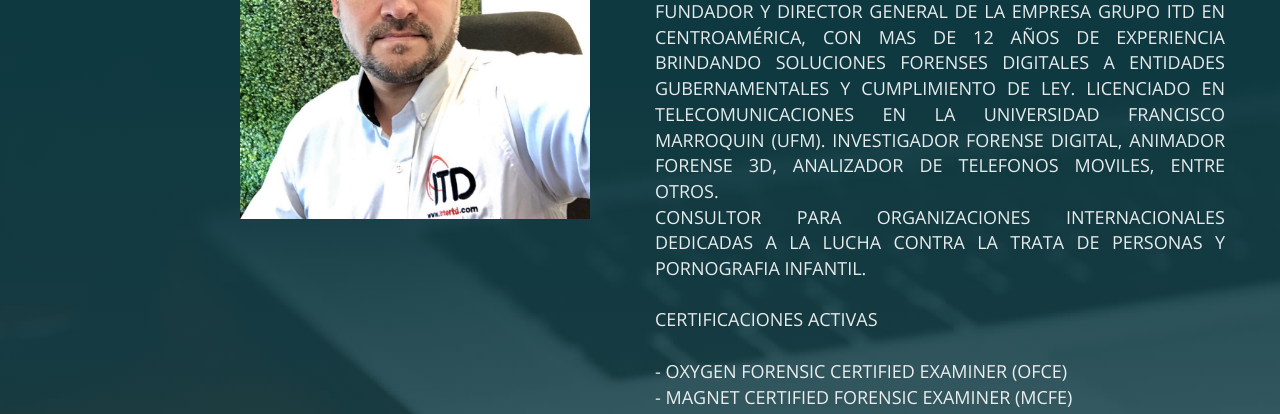
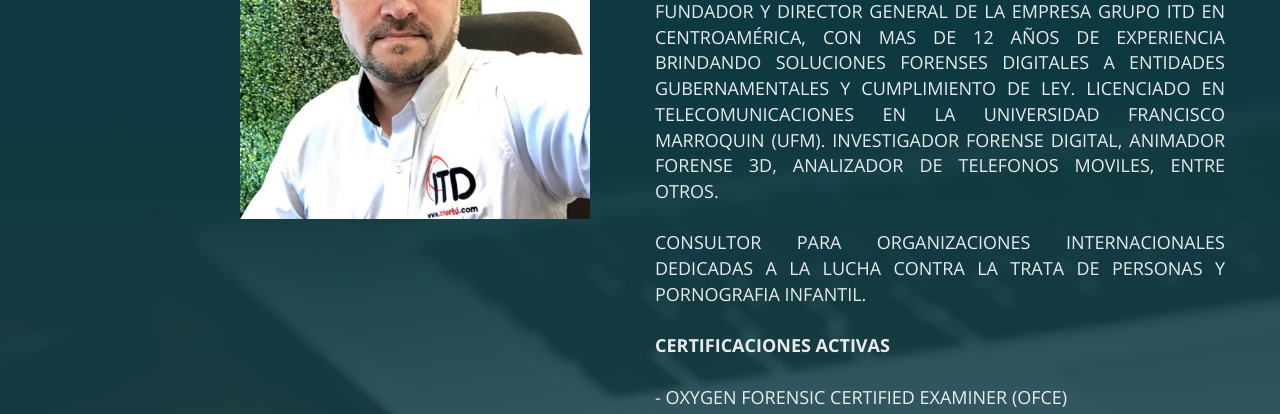
Before and after one commit to anprofor/ifsi2021, a plain HTML site: page Alejandro.html in a window 1280 px wide. Shown: the part 381-795 px from the top of the page. Drawn offline with nearby package versions, Linux system fonts and the light colour scheme.

Commit message:
Update Alejandro.html

```diff
--- a/Alejandro.html
+++ b/Alejandro.html
@@ -87,11 +87,12 @@ cumplimiento de ley. Licenciado en Telecomunicaciones en la
 Universidad Francisco Marroquin (UFM). Investigador Forense
 Digital, Animador Forense 3D, Analizador de Telefonos Moviles,
 entre otros.
+                <br>
 <br>Consultor para organizaciones internacionales dedicadas a la
 lucha contra la trata de personas y pornografia infantil.
   <br>
   <br>
-   CERTIFICACIONES ACTIVAS
+   <b>CERTIFICACIONES ACTIVAS</b>
   <br>
 <br>- Oxygen Forensic Certified Examiner (OFCE)
 <br>- Magnet Certified Forensic Examiner (MCFE)
```
